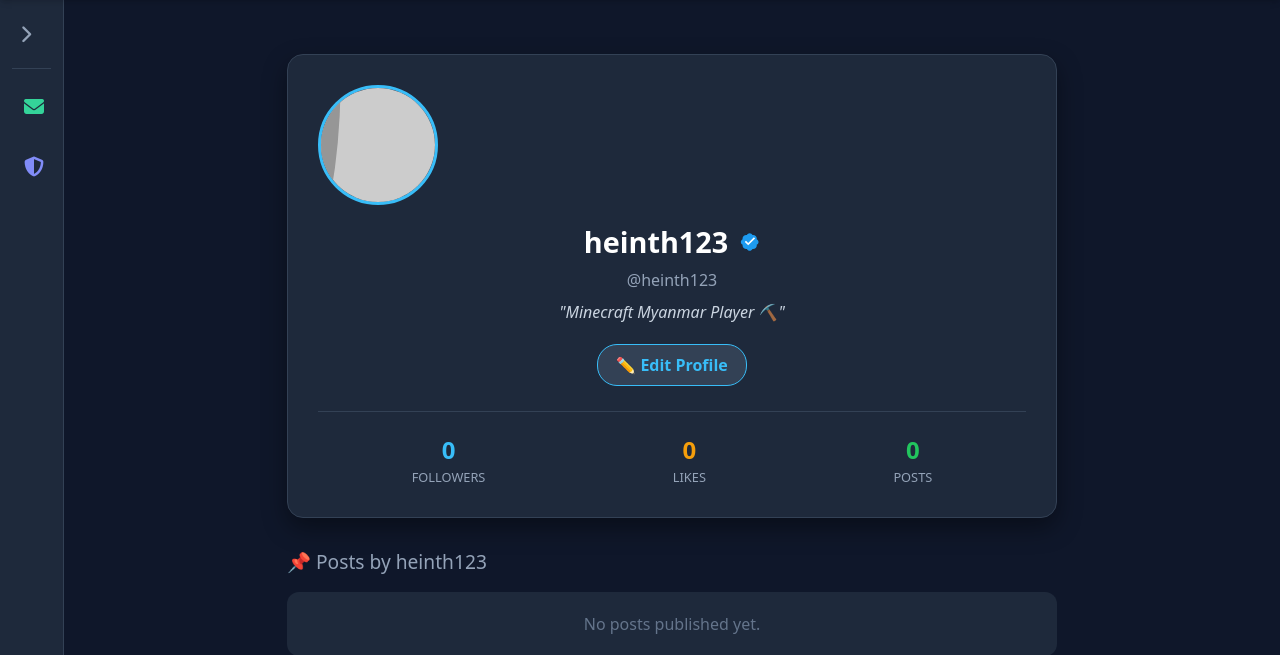
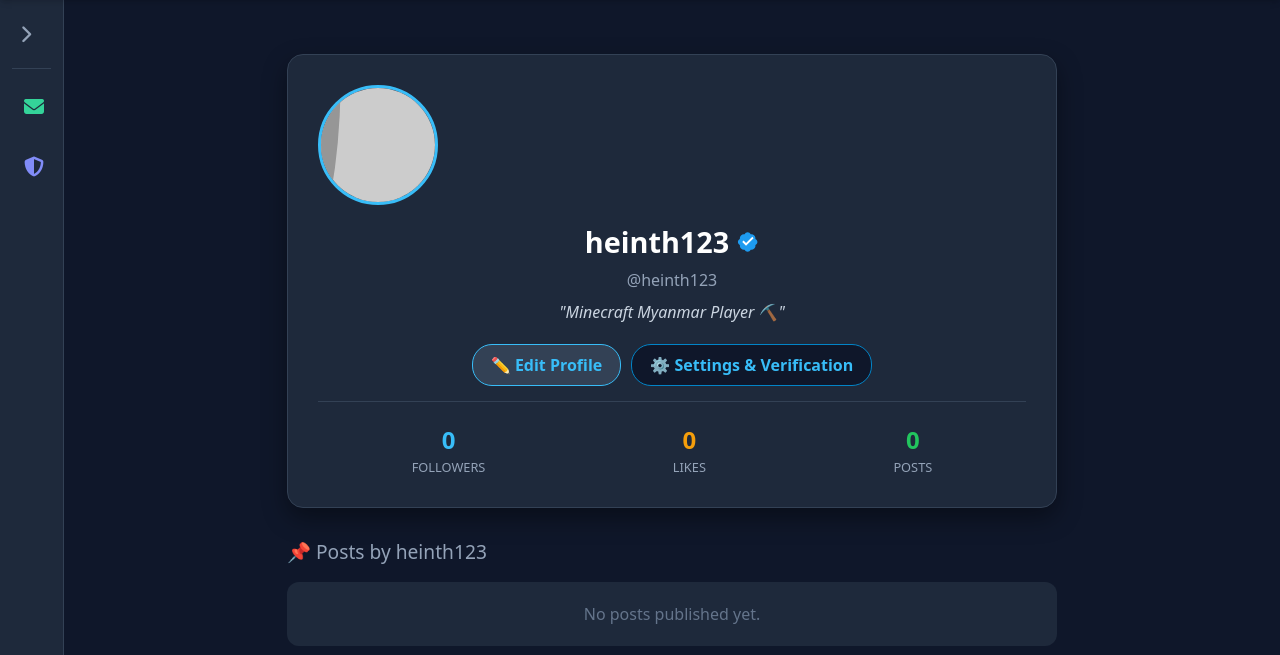
Before and after one commit to heinth123/minecraft-portal-, a Flask app: page /profile/heinth123 in a window 1280 px wide. Shown: the part 64-719 px from the top of the page. Run offline with Flask 3, Linux system fonts and the light colour scheme; a user stored in the database is signed in; data comes from the database, SQL or seed files in the repository; grey boxes labelled with a size stand in for pictures from a placeholder-image service; data that the repository does not hold is empty; some libraries are stand-ins or nearby versions.

Commit message:
Update profile template for verified badge and layout

```diff
--- a/templates/profile.html
+++ b/templates/profile.html
@@ -13,17 +13,17 @@
             <img src="{{ user.safe_pfp }}" alt="Avatar" style="width: 120px; height: 120px; border-radius: 50%; border: 3px solid #38bdf8; object-fit: cover;">
         </div>
 
-        <!-- Nickname & Admin Badge -->
-        <div style="display: flex; align-items: center; justify-content: center; gap: 8px; margin-bottom: 5px;">
+        <!-- Nickname & Sleek Verified Badge (Admin or Verified) -->
+        <div style="display: flex; align-items: center; justify-content: center; gap: 4px; margin-bottom: 5px;">
             <h2 style="margin: 0; font-size: 1.8rem; font-weight: 700;">{{ user.nickname }}</h2>
 
-           {% if user.is_admin %}
-    <!-- Sleek Verified Blue Checkmark -->
-    <svg width="20" height="20" viewBox="0 0 24 24" fill="none" xmlns="http://www.w3.org/2000/svg" style="vertical-align: middle; margin-left: 4px;" title="Verified">
-        <path d="M22.25 12c0-1.43-.88-2.67-2.19-3.34.25-1.4-.2-2.85-1.23-3.88-1.03-1.03-2.48-1.48-3.88-1.23C14.28 2.24 13.04 1.36 11.61 1.36s-2.67.88-3.34 2.19c-1.4-.25-2.85.2-3.88 1.23-1.03 1.03-1.48 2.48-1.23 3.88C1.86 9.33.98 10.57.98 12s.88 2.67 2.19 3.34c-.25 1.4.2 2.85 1.23 3.88 1.03 1.03 2.48 1.48 3.88 1.23.67 1.31 1.91 2.19 3.34 2.19s2.67-.88 3.34-2.19c1.4.25 2.85-.2 3.88-1.23 1.03-1.03 1.48-2.48 1.23-3.88 1.31-.67 2.19-1.91 2.19-3.34z" fill="#1d9bf0"/>
-        <path d="M9.86 16.02l-4.13-4.13 1.41-1.41 2.72 2.72 6.83-6.83 1.41 1.41-8.24 8.24z" fill="#ffffff"/>
-    </svg>
-{% endif %}
+            {% if user.is_admin or user.is_verified %}
+                <!-- Sleek Verified Blue Checkmark -->
+                <svg width="22" height="22" viewBox="0 0 24 24" fill="none" xmlns="http://www.w3.org/2000/svg" style="vertical-align: middle; margin-left: 4px;" title="Verified">
+                    <path d="M22.25 12c0-1.43-.88-2.67-2.19-3.34.25-1.4-.2-2.85-1.23-3.88-1.03-1.03-2.48-1.48-3.88-1.23C14.28 2.24 13.04 1.36 11.61 1.36s-2.67.88-3.34 2.19c-1.4-.25-2.85.2-3.88 1.23-1.03 1.03-1.48 2.48-1.23 3.88C1.86 9.33.98 10.57.98 12s.88 2.67 2.19 3.34c-.25 1.4.2 2.85 1.23 3.88 1.03 1.03 2.48 1.48 3.88 1.23.67 1.31 1.91 2.19 3.34 2.19s2.67-.88 3.34-2.19c1.4.25 2.85-.2 3.88-1.23 1.03-1.03 1.48-2.48 1.23-3.88 1.31-.67 2.19-1.91 2.19-3.34z" fill="#1d9bf0"/>
+                    <path d="M9.86 16.02l-4.13-4.13 1.41-1.41 2.72 2.72 6.83-6.83 1.41 1.41-8.24 8.24z" fill="#ffffff"/>
+                </svg>
+            {% endif %}
         </div>
 
         <!-- Username & Bio -->
@@ -31,11 +31,14 @@
         <p style="color: #cbd5e1; font-style: italic; margin-bottom: 20px;">"{{ user.bio }}"</p>
 
         <!-- Action Buttons -->
-        <div style="display: flex; flex-wrap: wrap; justify-content: center; gap: 10px; margin-bottom: 25px;">
+        <div style="display: flex; flex-wrap: wrap; justify-content: center; gap: 10px; margin-bottom: 15px;">
             {% if current_user.id == user.id %}
                 <button onclick="document.getElementById('editModal').style.display='flex'" style="background: #334155; color: #38bdf8; border: 1px solid #38bdf8; padding: 8px 18px; border-radius: 20px; cursor: pointer; font-weight: 600;">
                     ✏️ Edit Profile
                 </button>
+                <a href="{{ url_for('verification_page') }}" style="background: #0f172a; color: #38bdf8; border: 1px solid #0284c7; padding: 8px 18px; border-radius: 20px; text-decoration: none; font-weight: 600;">
+                    ⚙️ Settings & Verification
+                </a>
             {% else %}
                 <a href="{{ url_for('video_call', user_id=user.id) }}" style="background: #22c55e; color: white; text-decoration: none; padding: 8px 18px; border-radius: 20px; font-weight: 600;">
                     📞 Call {{ user.nickname }}
```
